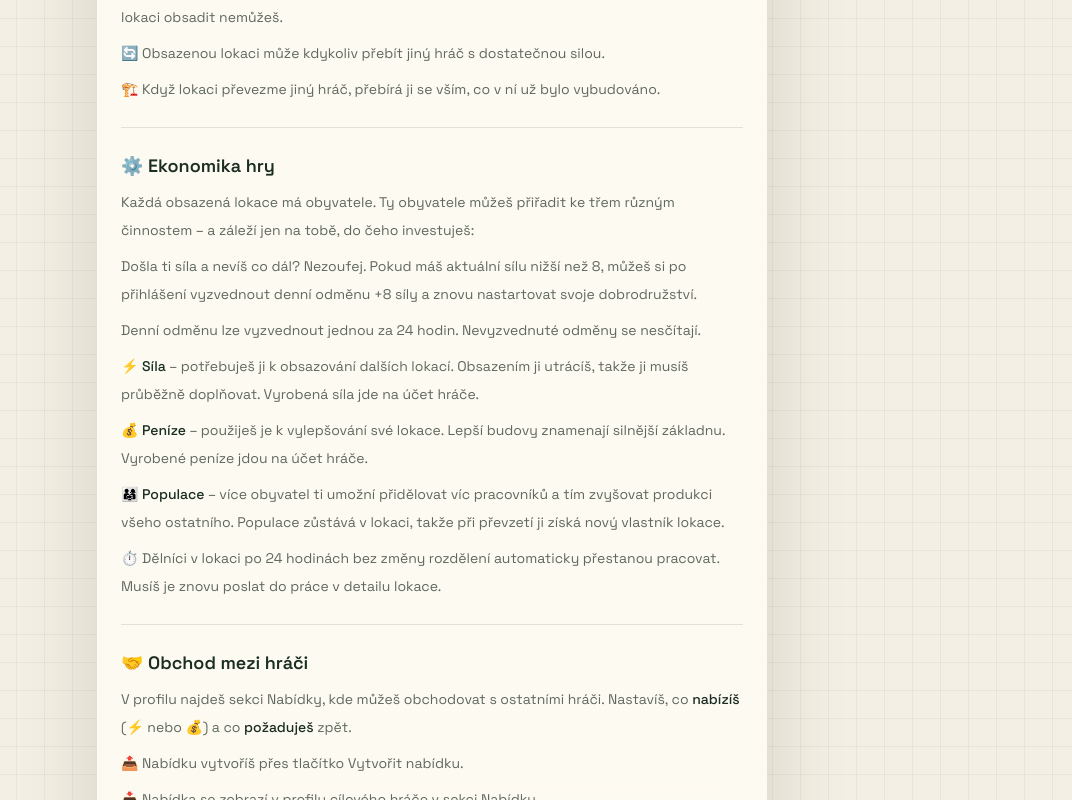
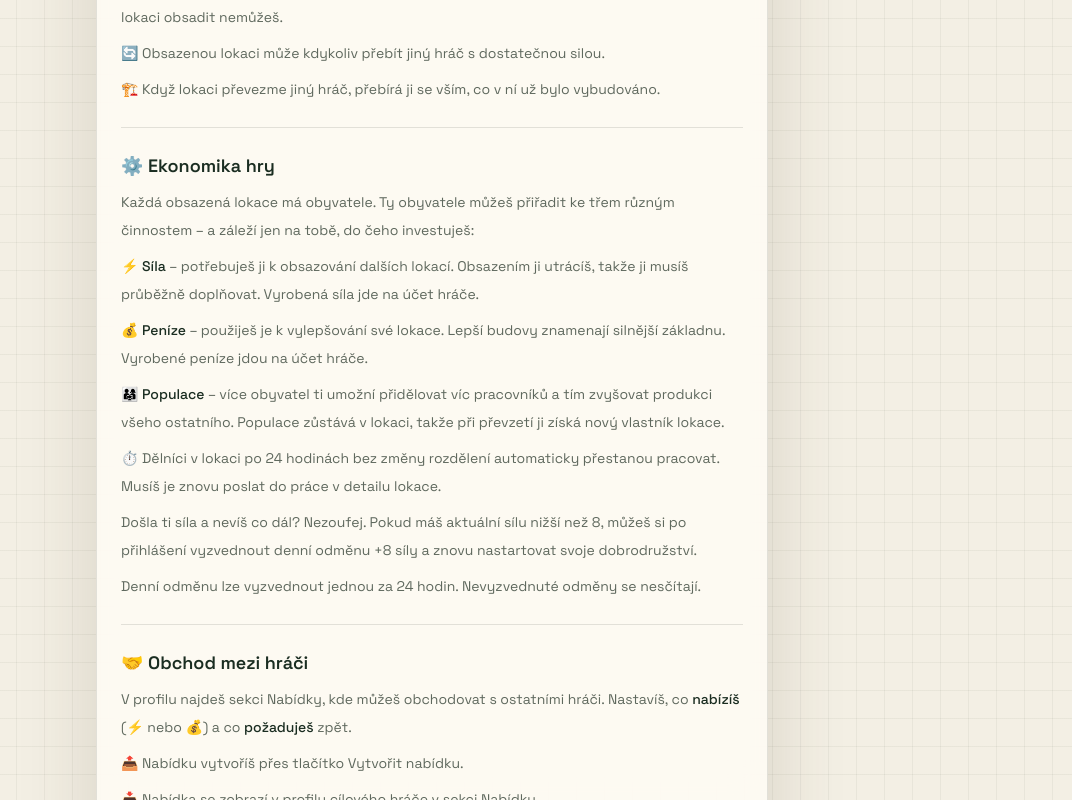
Before and after one commit to JohnyCowdel/qr, a Next.js app: page /jak-na-to in a window 1280 px wide. Shown: the part 598-1398 px from the top of the page, without its empty margins (208-1280 px from the left). Built offline with nearby package versions, Linux system fonts and the light colour scheme; no server answers; the database is empty.

Commit message:
feat: update HowToPage to improve daily reward description and presentation

```diff
--- a/src/app/jak-na-to/page.tsx
+++ b/src/app/jak-na-to/page.tsx
@@ -69,14 +69,7 @@ export default async function HowToPage() {
               Každá obsazená lokace má obyvatele. Ty obyvatele můžeš přiřadit ke třem
               různým činnostem – a záleží jen na tobě, do čeho investuješ:
             </p>
-            <p className="text-sm leading-7 text-[var(--muted)]">
-              Došla ti síla a nevíš co dál? Nezoufej. Pokud máš aktuální sílu nižší než {dailyLoginReward},
-              můžeš si po přihlášení vyzvednout denní odměnu +{dailyLoginReward} síly a znovu nastartovat
-              svoje dobrodružství.
-            </p>
-            <p className="text-sm leading-7 text-[var(--muted)]">
-              Denní odměnu lze vyzvednout jednou za 24 hodin. Nevyzvednuté odměny se nesčítají.
-            </p>
+
             <ul className="space-y-2 text-sm leading-7 text-[var(--muted)]">
               <li>
                 ⚡ <span className="font-medium text-foreground">Síla</span> – potřebuješ ji k obsazování dalších
@@ -95,6 +88,14 @@ export default async function HowToPage() {
                 ⏱️ Dělníci v lokaci po 24 hodinách bez změny rozdělení automaticky přestanou pracovat.
                 Musíš je znovu poslat do práce v detailu lokace.
               </li>
+              <p className="text-sm leading-7 text-[var(--muted)]">
+                Došla ti síla a nevíš co dál? Nezoufej. Pokud máš aktuální sílu nižší než {dailyLoginReward},
+                můžeš si po přihlášení vyzvednout denní odměnu +{dailyLoginReward} síly a znovu nastartovat
+                svoje dobrodružství.
+              </p>
+              <p className="text-sm leading-7 text-[var(--muted)]">
+                Denní odměnu lze vyzvednout jednou za 24 hodin. Nevyzvednuté odměny se nesčítají.
+              </p>
             </ul>
           </div>
 
```
